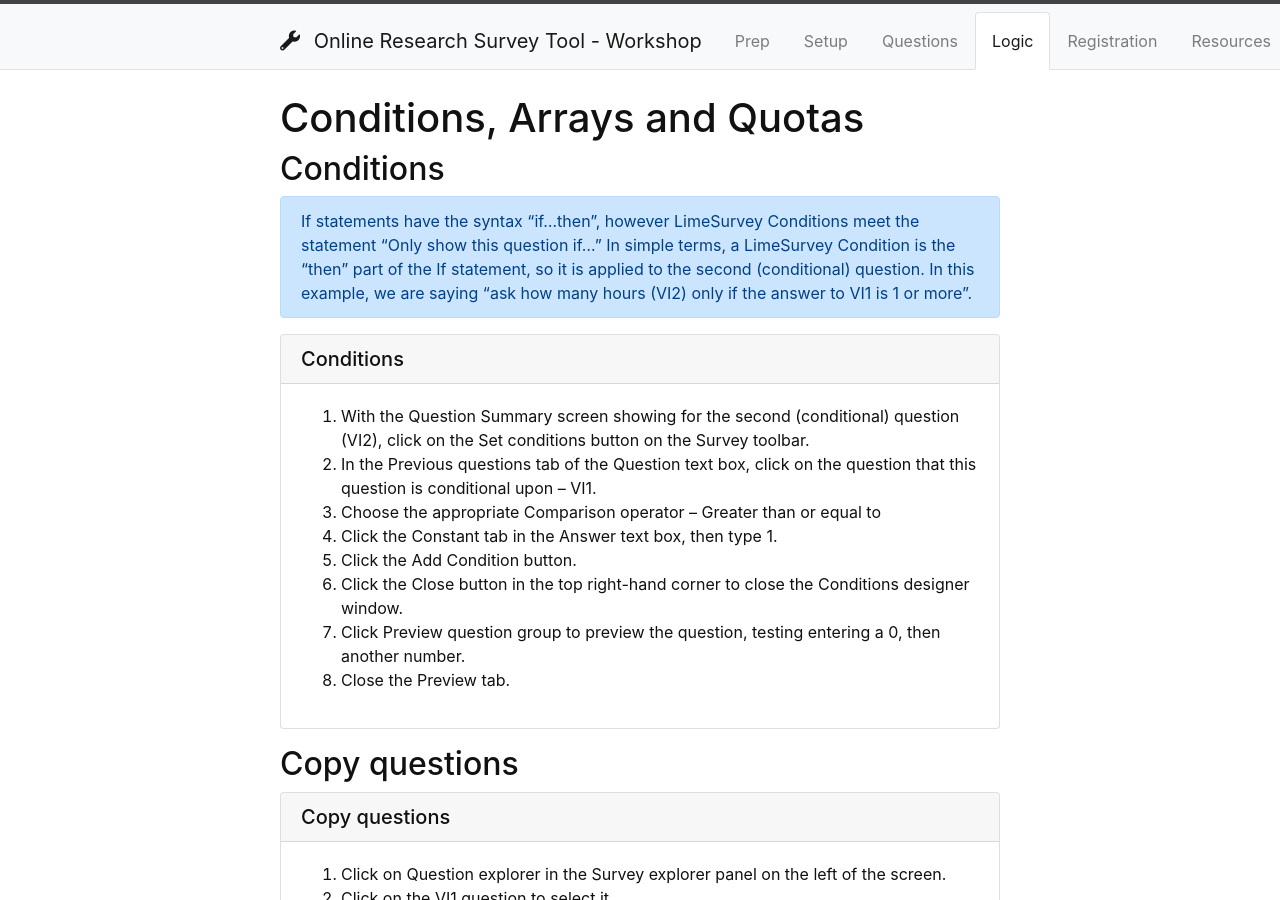
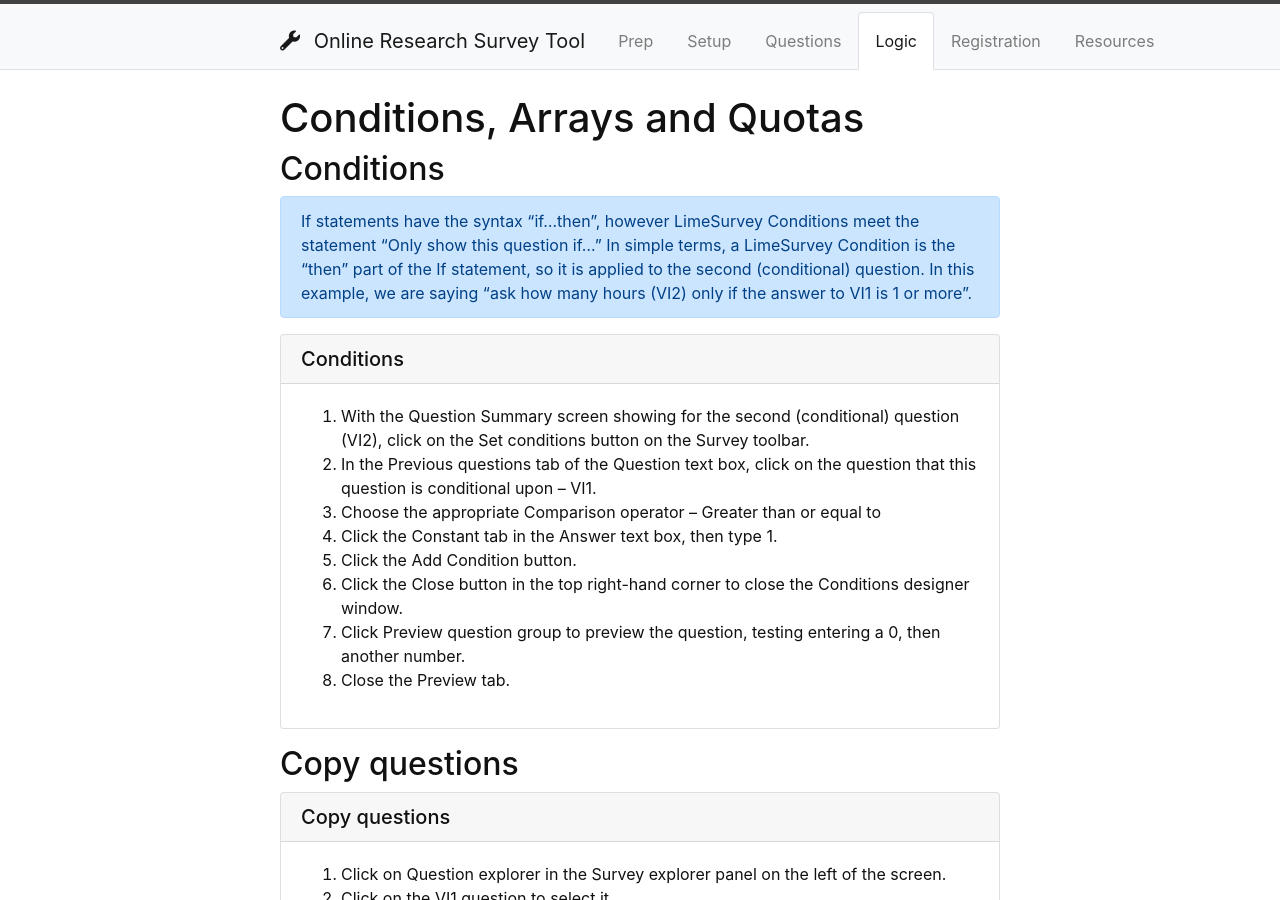
Before and after one commit to ybanens/survey-tool, a Jekyll site: the page built from content/3-arrays-quotas-logic.md, in a window 1280 px wide and 900 px high. Built offline with Jekyll 4.4.1, drawn with Linux system fonts in a browser that asks for light colours; some of the changed text lies outside the part shown.

```diff
--- a/_config.yml
+++ b/_config.yml
@@ -4,7 +4,7 @@
 
 # Site settings
 # title appears in the header
-title: Online Research Survey Tool - Workshop
+title: Online Research Survey Tool
 # title-icon appears in the header to give some pizazz (leave blank for none)
 # choose from Font Awesome 5 free, https://fontawesome.com/icons?d=gallery&m=free
 # some options: fas fa-wrench; fas fa-cogs; fas fa-code; fas fa-chalkboard-teacher; fas fa-book-open
```
Also changed, not shown: content/3-arrays-quotas-logic.md (+5 -5 lines).
